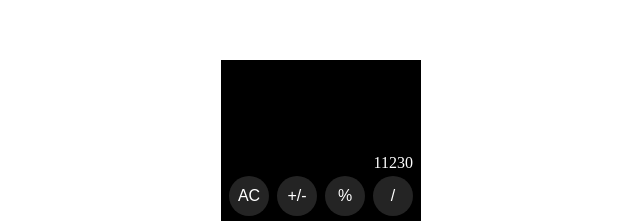
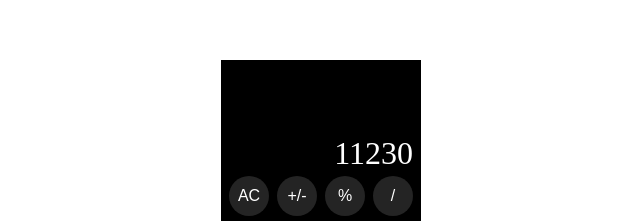
Before and after one commit to peter-coco/calculator_iamdt, a plain HTML site: page index.html in a window 1280 px wide. Shown: the part 148-369 px from the top of the page, 327-967 px from the left. Drawn offline with Linux system fonts and the light colour scheme.

Commit message:
[Style] 계산 결과 크기 수정

```diff
--- a/index.html
+++ b/index.html
@@ -29,7 +29,7 @@
       width: 100%;
       height: 10rem;
       color: #ffffff;
-      font-size: 1.6rem;
+      font-size: 3.2rem;
       display: flex;
       justify-content: flex-end;
       align-items: flex-end;
```
